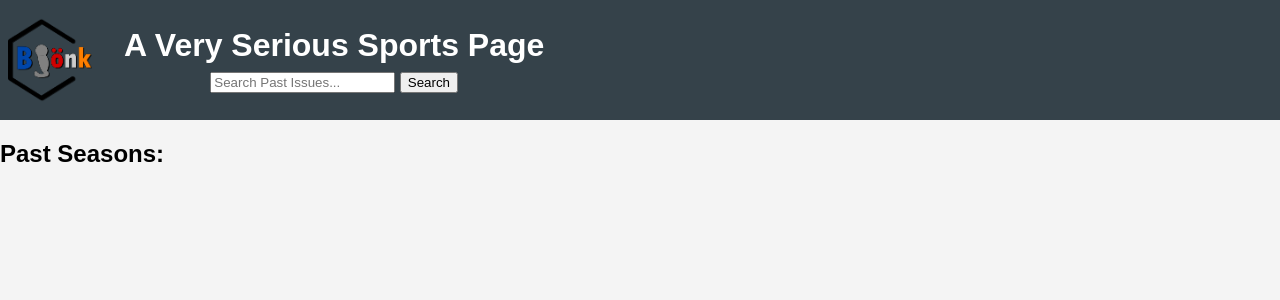
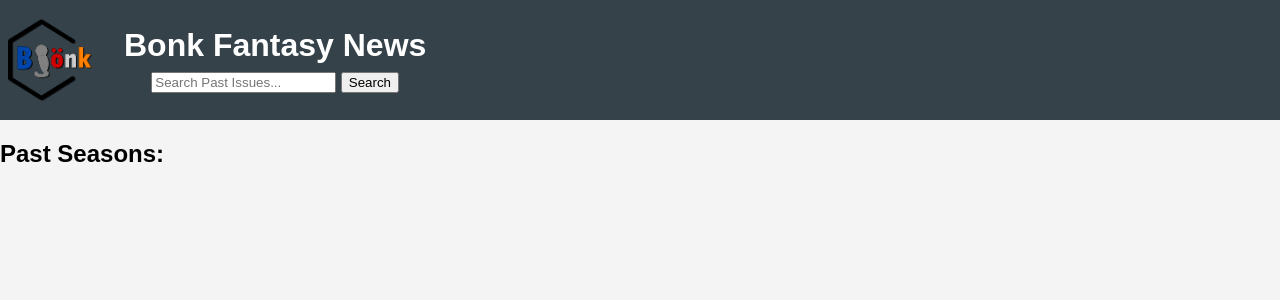
Before and after one commit to burneykb/bonk_a_serious_sports_page, a Flask app: page /search in a window 1280 px wide. Shown: the top 300 px of the page. Run offline with Flask 3, Linux system fonts and the light colour scheme.

Commit message:
updating index title

```diff
--- a/app/templates/index.html
+++ b/app/templates/index.html
@@ -4,13 +4,13 @@
     <meta charset="UTF-8">
     <meta name="viewport" content="width=device-width, initial-scale=1.0">
     <link rel="stylesheet" href="{{ url_for('static', filename='style.css') }}">
-    <title>A Very Serious Sports Page</title>
+    <title>Bonk Fantasy News</title>
 </head>
 <body>
     <header style="display: flex; align-items: center; gap: 24px;">
         <img src="{{ url_for('static', filename='Bjonk_Logo_2.png') }}" alt="Site Logo" style="height:100px;">
         <div>
-            <h1 style="margin: 0;">A Very Serious Sports Page</h1>
+            <h1 style="margin: 0;">Bonk Fantasy News</h1>
             <form action="{{ url_for('main.search') }}" method="GET" style="margin-top: 8px;">
                 <input type="text" name="query" placeholder="Search Past Issues..." required>
                 <button type="submit">Search</button>
```
